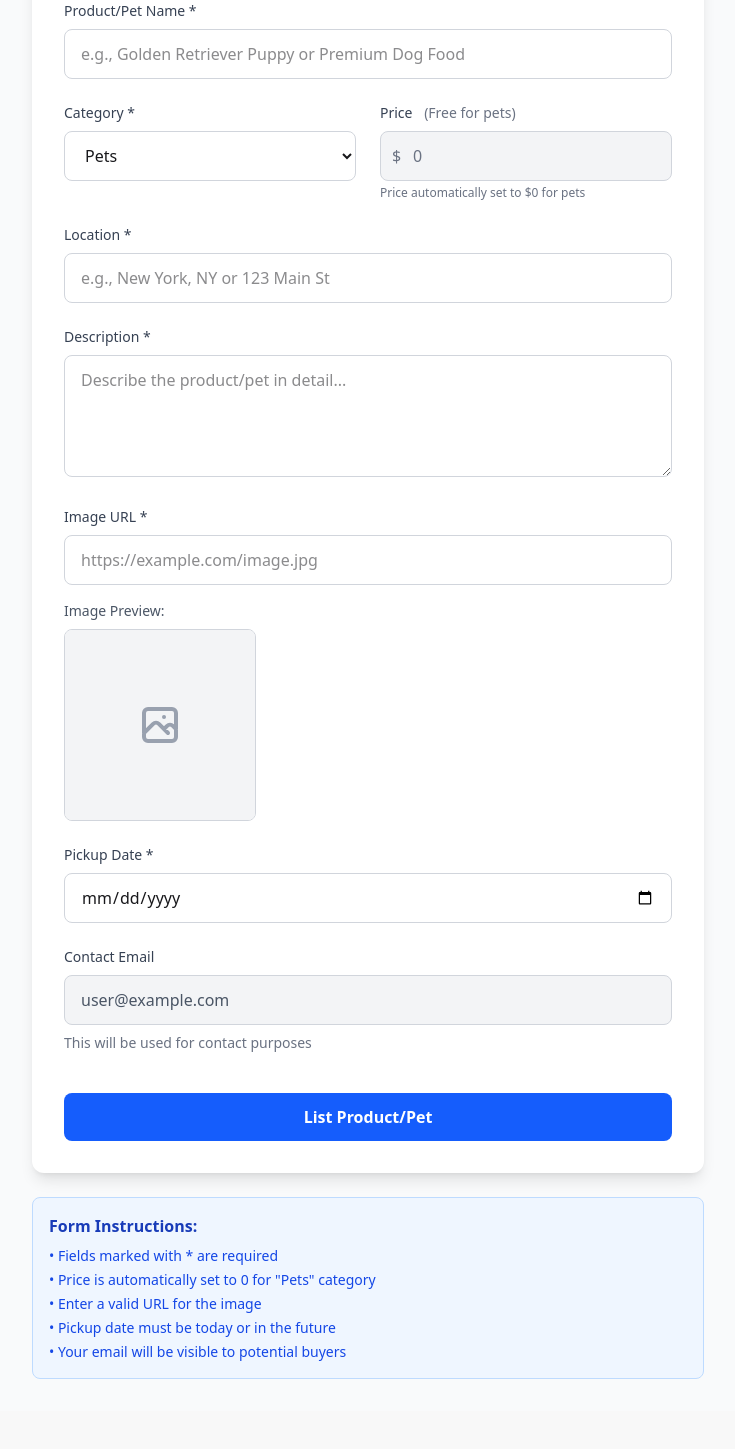
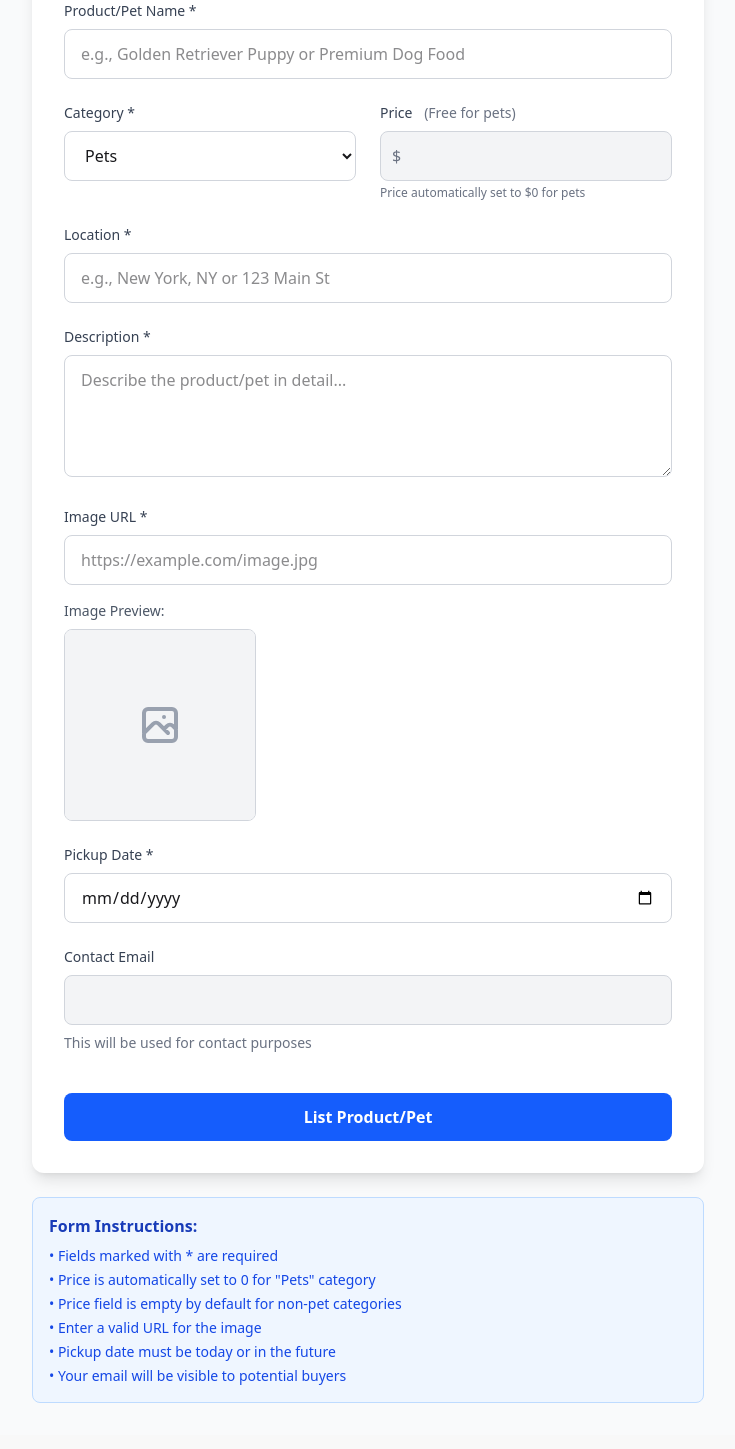
Before and after one commit to abusayemsifat/Assignment-10-Frontend, a React (Vite) app: page /add-services in a window 1280 px wide. Shown: the part 220-1669 px from the top of the page, without its empty margins (272-1007 px from the left). Built offline with nearby package versions, Linux system fonts and the light colour scheme; no server answers.

Commit message:
Added add service form

```diff
--- a/package.json
+++ b/package.json
@@ -11,6 +11,7 @@
   },
   "dependencies": {
     "@tailwindcss/vite": "^4.1.17",
+    "axios": "^1.13.2",
     "firebase": "^12.6.0",
     "motion": "^12.23.24",
     "react": "^19.2.0",
--- a/src/Pages/AddService.jsx
+++ b/src/Pages/AddService.jsx
@@ -1,9 +1,46 @@
-import React, { useState } from 'react';
+import React, { useContext, useState } from 'react';
+import { AuthContext } from '../Provider/AuthProvider';
 
 const AddService = () => {
+
+    const { user } = useContext(AuthContext);
+
+    const handleSubmit = (e) => {
+
+
+        e.preventDefault();
+        // Form submission logic would go here
+        const form = e.target;
+
+        const name = form.productName.value;
+        const category = form.category.value;
+        const price = form.price.value;
+        const location = form.location.value;
+        const description = form.description.value;
+        const image = form.imageUrl.value;
+        const date = form.pickupDate.value;
+        const email = form.email.value;
+
+        const formData = {
+            name,
+            category,
+            price,
+            location,
+            description,
+            image,
+            date,
+            email,
+        }
+
+        console.log(formData)
+
+    };
+
+
+    // Generated from deepseek
     const [formData, setFormData] = useState({
         category: 'pets',
-        price: 0,
+        price: '',
         email: 'user@example.com'
     });
 
@@ -12,17 +49,19 @@ const AddService = () => {
         setFormData(prev => ({
             ...prev,
             category: selectedCategory,
-            price: selectedCategory === 'pets' ? 0 : prev.price
+            price: selectedCategory === 'pets' ? '0' : ''
         }));
     };
 
     const handlePriceChange = (e) => {
-        const priceValue = parseFloat(e.target.value) || 0;
+        const priceValue = e.target.value;
+        // Allow empty string for non-pet categories
         setFormData(prev => ({
             ...prev,
             price: priceValue
         }));
     };
+
 
     return (
         <div className="min-h-screen bg-gray-50 py-8 px-4">
@@ -35,7 +74,7 @@ const AddService = () => {
                         Fill in the details below to list your pet or pet-related product
                     </p>
 
-                    <form className="space-y-6">
+                    <form onSubmit={handleSubmit} className="space-y-6">
                         {/* Product/Pet Name */}
                         <div>
                             <label className="block text-sm font-medium text-gray-700 mb-2">
@@ -44,6 +83,7 @@ const AddService = () => {
                             <input
                                 type="text"
                                 name="productName"
+                                required
                                 className="w-full px-4 py-3 border border-gray-300 rounded-lg focus:ring-2 focus:ring-blue-500 focus:border-blue-500 transition-colors"
                                 placeholder="e.g., Golden Retriever Puppy or Premium Dog Food"
                             />
@@ -60,6 +100,7 @@ const AddService = () => {
                                     name="category"
                                     value={formData.category}
                                     onChange={handleCategoryChange}
+                                    required
                                     className="w-full px-4 py-3 border border-gray-300 rounded-lg focus:ring-2 focus:ring-blue-500 focus:border-blue-500 transition-colors"
                                 >
                                     <option value="pets">Pets</option>
@@ -88,15 +129,22 @@ const AddService = () => {
                                         onChange={handlePriceChange}
                                         min="0"
                                         step="0.01"
+                                        required={formData.category !== 'pets'}
                                         disabled={formData.category === 'pets'}
-                                        className={`w-full pl-8 pr-4 py-3 border rounded-lg focus:ring-2 focus:ring-blue-500 focus:border-blue-500 transition-colors ${
-                                            formData.category === 'pets' ? 'bg-gray-100 text-gray-500 cursor-not-allowed border-gray-300' : 'border-gray-300'
-                                        }`}
+                                        className={`w-full pl-8 pr-4 py-3 border rounded-lg focus:ring-2 focus:ring-blue-500 focus:border-blue-500 transition-colors ${formData.category === 'pets'
+                                            ? 'bg-gray-100 text-gray-500 cursor-not-allowed border-gray-300'
+                                            : 'border-gray-300'
+                                            }`}
+                                        placeholder={formData.category === 'pets' ? '' : 'Enter price'}
                                     />
                                 </div>
-                                {formData.category === 'pets' && (
+                                {formData.category === 'pets' ? (
                                     <p className="mt-1 text-xs text-gray-500">
                                         Price automatically set to $0 for pets
+                                    </p>
+                                ) : (
+                                    <p className="mt-1 text-xs text-gray-500">
+                                        Enter a price greater than 0
                                     </p>
                                 )}
                             </div>
@@ -110,6 +158,7 @@ const AddService = () => {
                             <input
                                 type="text"
                                 name="location"
+                                required
                                 className="w-full px-4 py-3 border border-gray-300 rounded-lg focus:ring-2 focus:ring-blue-500 focus:border-blue-500 transition-colors"
                                 placeholder="e.g., New York, NY or 123 Main St"
                             />
@@ -123,6 +172,7 @@ const AddService = () => {
                             <textarea
                                 name="description"
                                 rows="4"
+                                required
                                 className="w-full px-4 py-3 border border-gray-300 rounded-lg focus:ring-2 focus:ring-blue-500 focus:border-blue-500 transition-colors"
                                 placeholder="Describe the product/pet in detail..."
                             />
@@ -136,6 +186,7 @@ const AddService = () => {
                             <input
                                 type="url"
                                 name="imageUrl"
+                                required
                                 className="w-full px-4 py-3 border border-gray-300 rounded-lg focus:ring-2 focus:ring-blue-500 focus:border-blue-500 transition-colors"
                                 placeholder="https://example.com/image.jpg"
                             />
@@ -159,6 +210,8 @@ const AddService = () => {
                             <input
                                 type="date"
                                 name="pickupDate"
+                                required
+                                min={new Date().toISOString().split('T')[0]}
                                 className="w-full px-4 py-3 border border-gray-300 rounded-lg focus:ring-2 focus:ring-blue-500 focus:border-blue-500 transition-colors"
                             />
                         </div>
@@ -170,8 +223,9 @@ const AddService = () => {
                             </label>
                             <input
                                 type="email"
+                                name="email"
                                 readOnly
-                                value={formData.email}
+                                value={user?.email}
                                 className="w-full px-4 py-3 border border-gray-300 rounded-lg bg-gray-100 text-gray-600 cursor-not-allowed"
                             />
                             <p className="mt-2 text-sm text-gray-500">
@@ -197,6 +251,7 @@ const AddService = () => {
                     <ul className="text-sm text-blue-700 space-y-1">
                         <li>• Fields marked with * are required</li>
                         <li>• Price is automatically set to 0 for "Pets" category</li>
+                        <li>• Price field is empty by default for non-pet categories</li>
                         <li>• Enter a valid URL for the image</li>
                         <li>• Pickup date must be today or in the future</li>
                         <li>• Your email will be visible to potential buyers</li>
```
Also changed, not shown: 1 other file (tests, documents, lock files or other folders).
